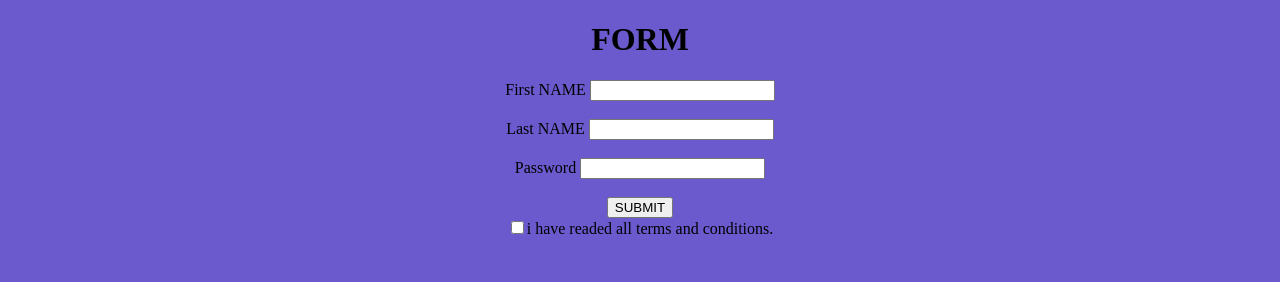
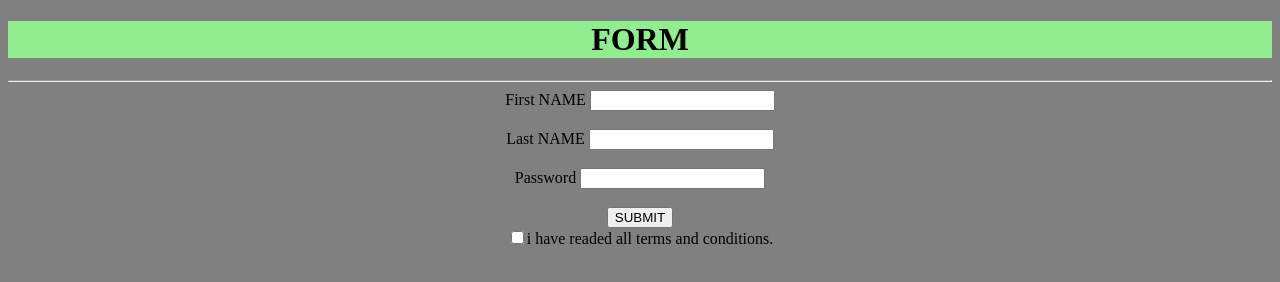
Before and after one commit to Dishant45/Training, a plain HTML site: page form.html in a window 1280 px wide. Drawn offline with Linux system fonts and the light colour scheme.

Commit message:
Update form.html

```diff
--- a/form.html
+++ b/form.html
@@ -5,22 +5,26 @@
     <meta name="viewport" content="width=device-width, initial-scale=1.0">
     <title>FORM</title>
     <style>
-        body{text-align:center
+        body{text-align:center;
+        border-inline-end-color: seagreen;
+        background-color: rgb(red, green, blue);
 
         }
 
+
     </style>
-
+<link rel="icon" href="images/ftpackage-wordprocessing-116287/favicon.ico" type="image/gif" sizes="16*16">
 </head>
-<body style="background-color: slateblue;" >
-<h1>FORM</h1>
+<body style="background-color:grey;" >
+<h1 style="background-color: lightgreen;">FORM</h1>
+<hr>
 <form >
     <label for="fname">First NAME</label>
     <input type="text" name="fname" id="fname">
    <br><br> <label for="lname">Last NAME</label>
     <input type="text"name="lname" id="lname">
     <br><br><label for="password">Password</label>
-    <input type="password" name="password" id="password-">
+    <input type="password" name="password" id="password">
     <br><br>
 
     <input type="submit" value="SUBMIT">
```
